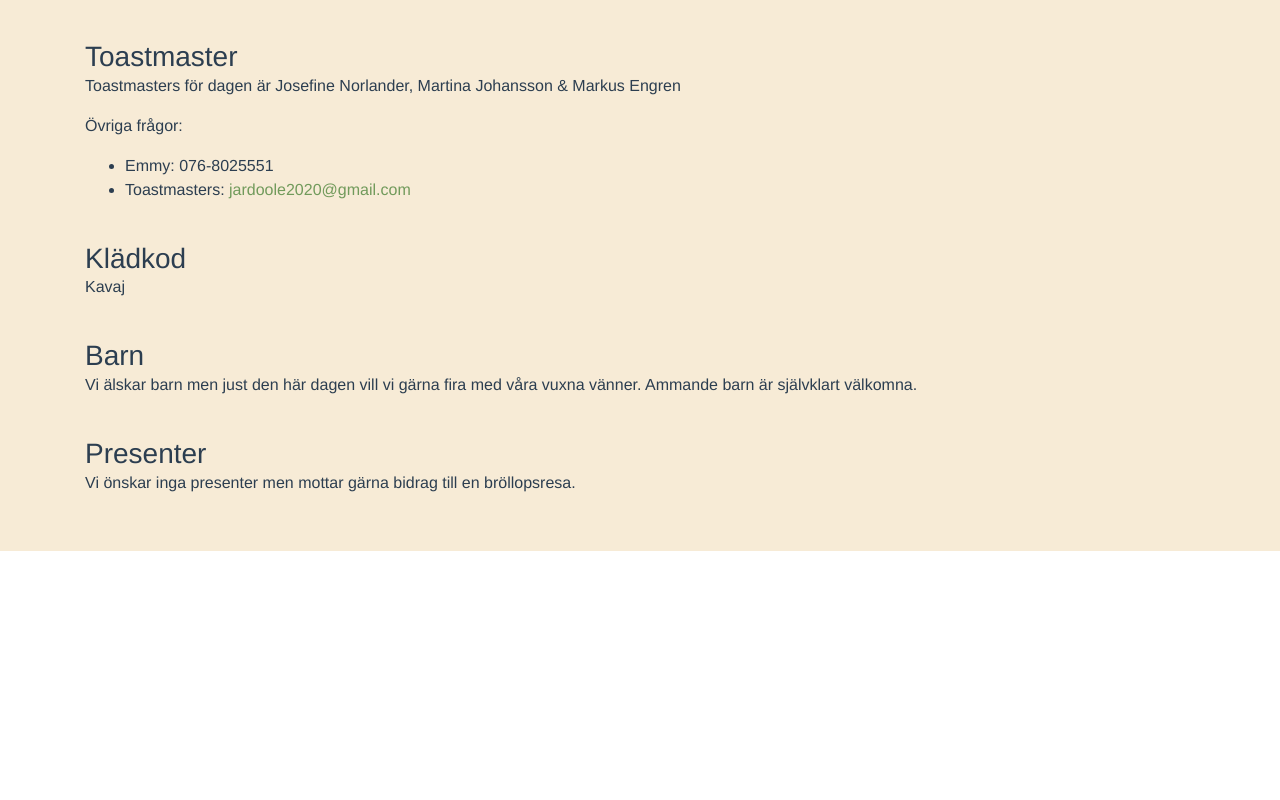
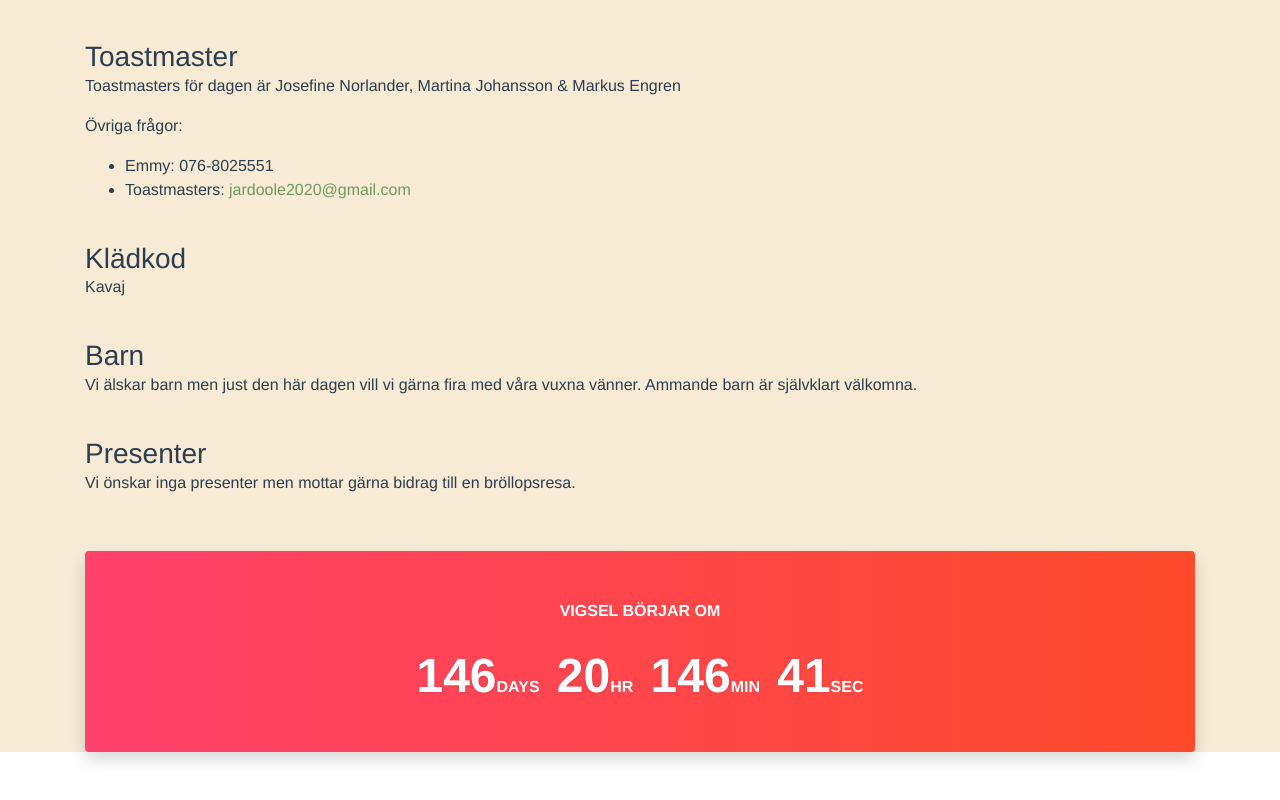
Before and after one commit to owodunni/jardoole, a Vue app: page /info in a window 1280 px wide. Shown: the part 535-1335 px from the top of the page. Before the commit the page ends 1086 px from the top, so only its background shows below. Built offline with nearby package versions, Linux system fonts and the light colour scheme.

Commit message:
Fix CountDown fix info button

```diff
--- a/src/App.vue
+++ b/src/App.vue
@@ -5,7 +5,7 @@
       <router-link to="/info">Info</router-link>
     </div>
     <router-view />
-    <!--CountDown/-->
+    <CountDown/>
   </div>
 </template>
 
@@ -16,7 +16,7 @@ import CountDown from '@/components/CountDown.vue'
 export default {
   name: 'home',
   components: {
-    // CountDown
+    CountDown
   }
 }
 </script>
--- a/src/components/CountDown.vue
+++ b/src/components/CountDown.vue
@@ -15,15 +15,20 @@
 <script lang="ts">
 import { Component, Prop, Vue, Watch } from 'vue-property-decorator'
 
+function time () {
+  return Math.trunc((new Date()).getTime() / 1000)
+}
+
 @Component
 export default class CountDown extends Vue {
   @Prop({ default: Date.parse('25 JUL 2020 12:00:00 UTC') }) readonly deadline!: number;
-  @Prop() private date!: number;
-  @Prop() private now!: number;
-  @Prop({ default: 0 }) private diff!: number;
-  @Prop() private interval!: any;
+
+  private date: number = 0
+  private interval: any = null
+  private now: number = time()
 
   created () {
+    console.log('beforeMount')
     let endTime = this.deadline
     this.date = Math.trunc(endTime / 1000)
 
@@ -32,18 +37,8 @@ export default class CountDown extends Vue {
     }
 
     this.interval = setInterval(() => {
-      this.now = Math.trunc((new Date()).getTime() / 1000)
+      this.now = time()
     }, 1000)
-  }
-
-  @Watch('now')
-  nameChanged (newVal: number) {
-    this.diff = this.date - this.now
-    if (this.diff <= 0) {
-      this.diff = 0
-      // Remove interval
-      clearInterval(this.interval)
-    }
   }
 
   get days (): number {
@@ -60,6 +55,16 @@ export default class CountDown extends Vue {
 
   get seconds (): number {
     return Math.trunc(this.diff) % 60
+  }
+
+  get diff (): number {
+    var diff_: number = this.date - this.now
+    if (diff_ <= 0) {
+      diff_ = 0
+      // Remove interval
+      clearInterval(this.interval)
+    }
+    return diff_
   }
 }
 </script>
--- a/src/components/Home.vue
+++ b/src/components/Home.vue
@@ -30,12 +30,9 @@
     <p> O.S.A senast 30 April.</p>
 
     <div class="container">
-      <a
-        href="/info"
+      <router-link
         class="btn btn-outline-secondary btn-lg"
-        role="button"
-        aria-pressed="true"
-      >Info</a>
+        to="/info">Info</router-link>
     </div>
 
     <div class="padding2" />
--- a/src/router/index.ts
+++ b/src/router/index.ts
@@ -2,7 +2,6 @@ import Vue from 'vue'
 import VueRouter from 'vue-router'
 import Home from '../views/Home.vue'
 import Info from '../views/Info.vue'
-import About from '../views/About.vue'
 
 Vue.use(VueRouter)
 
```
